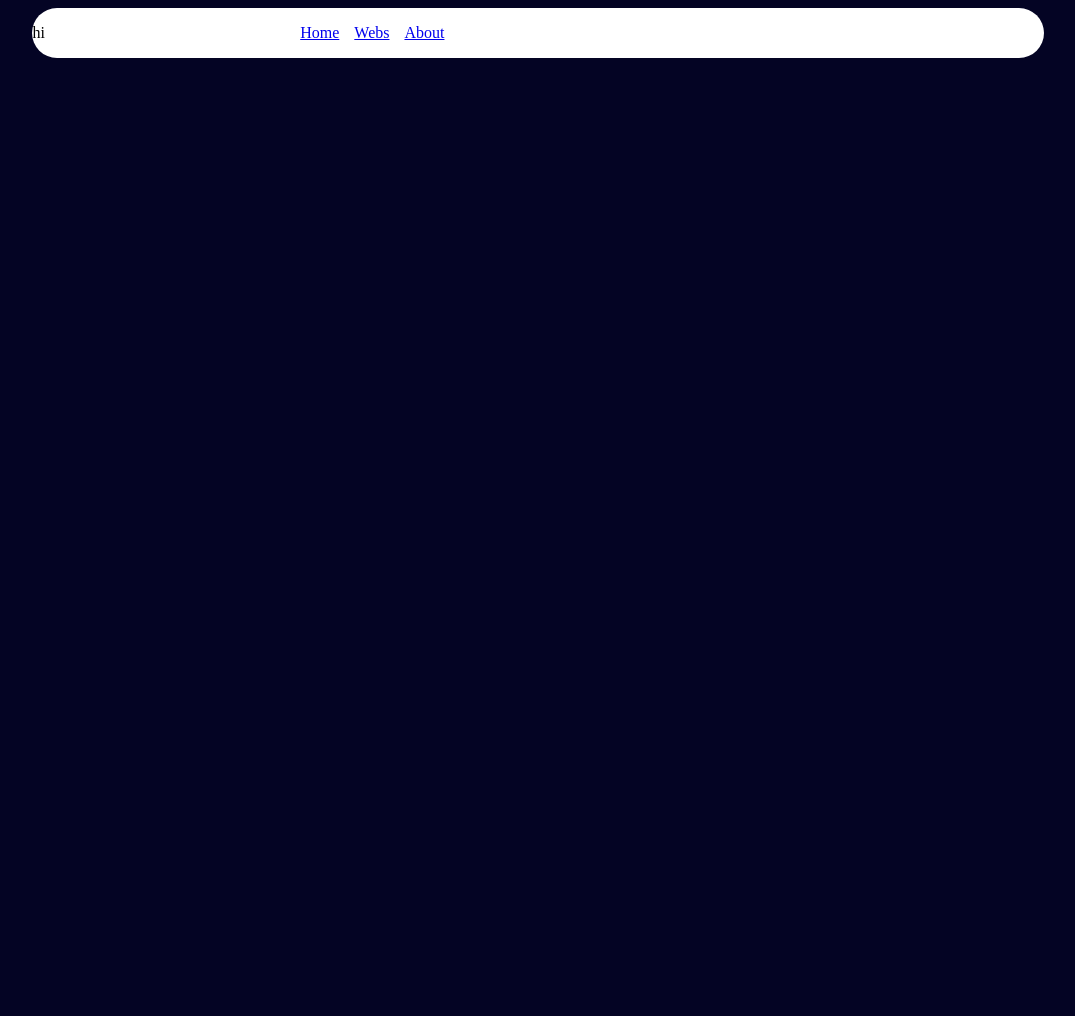
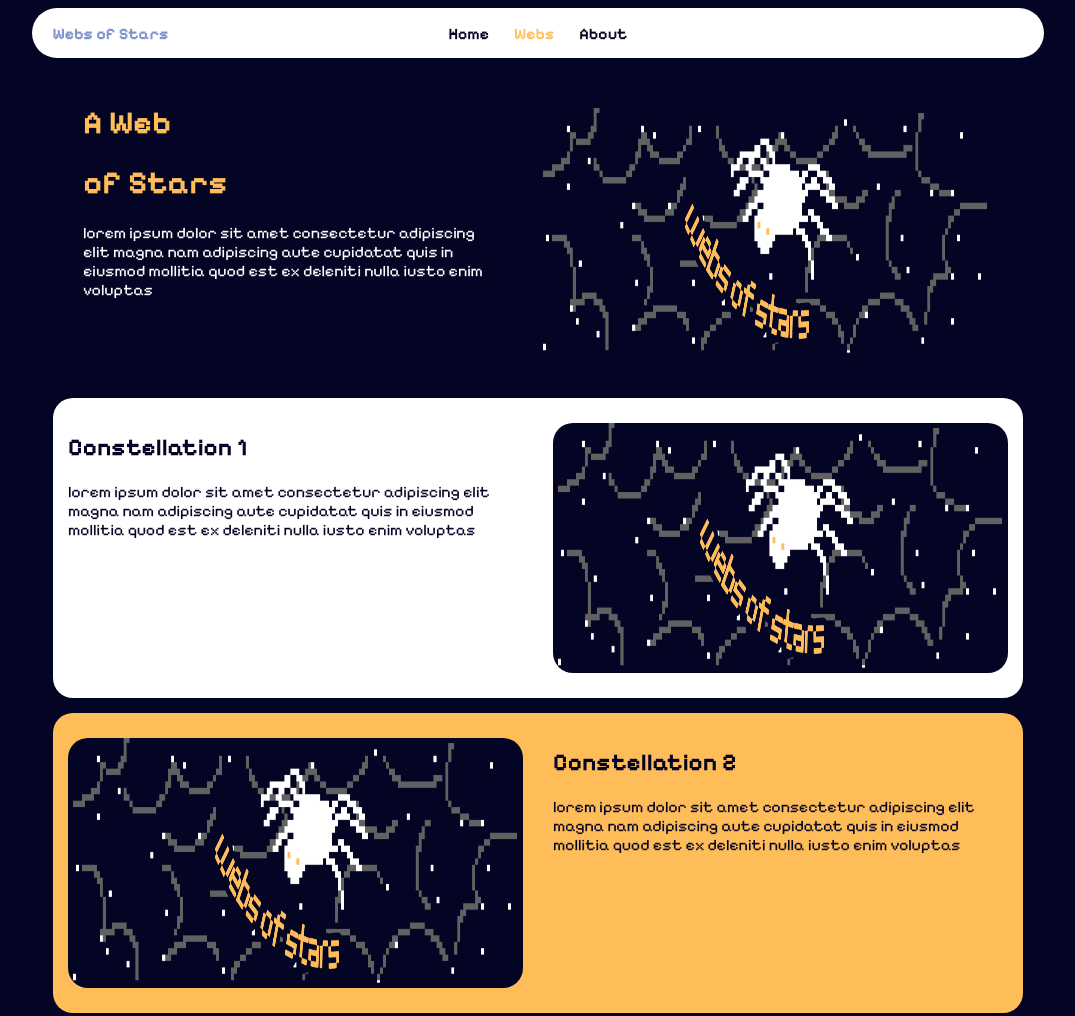
Before and after one commit to TheWhiteHackers/web_of_stars, a plain HTML site: page webs.html in a window 1280 px wide. Shown: the top 1016 px of the page, without its empty margins (102-1177 px from the left). Before the commit the page ends 800 px from the top, so only its background shows below. Drawn offline with Linux system fonts and the light colour scheme.

Commit message:
all pages' layouts and designs complete

```diff
--- a/about.css
+++ b/about.css
@@ -1,46 +1,84 @@
+@import url('https://fonts.googleapis.com/css2?family=Pixelify+Sans:wght@400..700&display=swap');
+
 body {
     background-color: #040424;
     display: flex;
     flex-direction: column;
     align-items: center;
     gap: 15px;
+    font-family: "Pixelify Sans", sans-serif;
+    color: white;
+
 }
 #nav {
     background-color: white;
     width: 80%;
     height: 50px;
     border-radius: 25px;
+    font-weight: 600;
     margin-bottom: 10px;
     display: flex;
     align-items: center;
-    gap: 15px;
+    justify-content: center;
+    position: relative;
+    gap: 25px;
 }
-
+#nav p{
+    position: absolute;
+    left: 20px;
+    color: #7f93cf;
+    font-weight: 700;
+}
 #theholdingdiv{
     width: 80%;
     height: 80%;
-    background-color: aqua;
+    /* background-color: aqua; */
     display: flex;
     flex-direction: row;
     align-items: center;
+    justify-content: center;
+    gap: 10px;
 }
 #theleft {
     width:33%;
     height: 100%;
-    background-color: red;
+    /* background-color: red; */
     margin: 5px;
+    display: flex;
+    align-items: center;
+    justify-content: flex-start;
 }
 #thecenter {
-    width:33%;
+    width:30%;
     height: 100%;
-    background-color: red;
+    /* background-color: red; */
     margin: 5px;
-
+    text-align: center;
+    align-self: flex-start;
+}
+h2{
+    color: #ffbd59;
 }
 #theright {
     width:33%;
     height: 100%;
-    background-color: red;
+    /* background-color: red; */
     margin: 5px;
-
+    display: flex;
+    align-items: center;
+    justify-content: flex-end;
 }
+img{
+    height: 500px;
+    border: 5px solid white;
+    border-radius: 20px;
+    width: 200px;
+}
+a {
+    text-decoration: none;
+    color: #040424;
+}
+#aboutlink{
+    color: #ffbd59;
+    text-decoration: none;
+}
--- a/style.css
+++ b/style.css
@@ -1,9 +1,12 @@
+@import url('https://fonts.googleapis.com/css2?family=Pixelify+Sans:wght@400..700&display=swap');
+
 body {
     background-color: #040424;
     display: flex;
     flex-direction: column;
     align-items: center;
-    gap: 15px;
+    gap: 35px;
+    font-family: "Pixelify Sans", sans-serif;
 }
 
 h1 {
@@ -14,18 +17,27 @@ h1 {
     background-color: white;
     width: 80%;
     height: 50px;
+    font-weight: 600;
     border-radius: 25px;
     margin-bottom: 10px;
     display: flex;
     align-items: center;
-    gap: 15px;
+    justify-content: center;
+    position: relative;
+    gap: 25px;
 
 }
-p{
+#nav p{
+    position: absolute;
+    left: 20px;
+    color: #7f93cf;
+    font-weight: 700;
+}
+#centerbox p{
     width: 25%;
 }
 #centerbox{
-    background-color: red;
+    /* background-color: red; */
     height: 400px;
     width: 80%;
     color:white;
@@ -33,5 +45,26 @@ p{
     flex-direction: column;
     align-items: center;
     justify-content: center;
+    text-align: center;
 
 }
+a {
+    text-decoration: none;
+    color: #040424;
+
+}
+#homelink{
+    color: #ffbd59;
+    text-decoration: none;
+
+}
+#thebutton{
+    padding: 20px;
+    border: none;
+    width: 200px;
+    border-radius: 20px;
+    background-color: #7f93cf;
+    color: white;
+    font-size: 15px;
+    font-family: "Pixelify Sans", sans-serif;
+}
--- /dev/null
+++ b/webs.css
@@ -0,0 +1,120 @@
+@import url('https://fonts.googleapis.com/css2?family=Pixelify+Sans:wght@400..700&display=swap');
+
+body {
+    background-color: #040424;
+    display: flex;
+    flex-direction: column;
+    align-items: center;
+    gap: 15px;
+    font-family: "Pixelify Sans", sans-serif;
+
+}
+
+h1 {
+    color: #ffbd59;
+}
+
+#nav {
+    background-color: white;
+    width: 80%;
+    height: 50px;
+    border-radius: 25px;
+    font-weight: 600;
+    margin-bottom: 10px;
+    display: flex;
+    align-items: center;
+    justify-content: center;
+    position: relative;
+    gap: 25px;
+
+}
+#nav p{
+    position: absolute;
+    left: 20px;
+    color: #7f93cf;
+    font-weight: 700;
+}
+p{
+    /* width: 100%; */
+    color: #040424;
+}
+#centerbox{
+    /* background-color: red; */
+    height: 300px;
+    width: 80%;
+    color:white;
+    display: flex;
+    flex-direction: row;
+    align-items: center;
+    justify-content: center;
+
+}
+h2{
+    color: #040424;
+}
+#right{
+    /* background-color: aqua; */
+    width: 45%;
+    height: 100%;
+    display: flex;
+    align-items: center;
+    justify-content: center;
+}
+#left p{
+    color: white;
+    width: 90%;
+}
+#left{
+    /* background-color:greenyellow; */
+    width: 45%;
+    height: 100%;
+}
+#whiteright{
+    background-color: white;
+    width: 45%;
+    height: 90%;
+    padding: 15px;
+    display: flex;
+    align-items: center;
+    justify-content: center;
+    border-radius: 0px 20px 20px 0px;
+}
+#whiteright img{
+    border-radius: 20px;
+}
+#whiteleft{
+    background-color:white;
+    width: 45%;
+    height: 90%;
+    padding: 15px;
+    border-radius: 20px 0px 0px 20px;
+
+}
+#yellowright{
+    background-color: #ffbd59;
+    width: 45%;
+    height: 90%;
+    padding: 15px;
+    border-radius: 0px 20px 20px 0px;
+}
+#yellowleft{
+    background-color:#ffbd59;
+    width: 45%;
+    height: 90%;
+    padding: 15px;
+    display: flex;
+    align-items: center;
+    justify-content: center;
+    border-radius: 20px 0px 0px 20px;
+
+}
+#yellowleft img{
+    border-radius: 20px;
+}
+a {
+    text-decoration: none;
+    color: #040424;
+}
+#webslink{
+    color: #ffbd59;
+}
--- a/webs.html
+++ b/webs.html
@@ -1,20 +1,77 @@
 <!DOCTYPE html>
 <html>
     <head>
-        <title>Web of Stars - Webs</title>
-        <link rel="stylesheet" href="style.css">
+        <title>Webs of Stars - Webs</title>
+        <link rel="stylesheet" href="webs.css">
     </head>
     <body>
         <div id="nav">
-            <p>hi</p>
+            <p>Webs of Stars</p>
             <a href="index.html" id="homelink">Home</a>
             <a href="webs.html" id="webslink">Webs</a>
             <a href="about.html" id="aboutlink">About</a>
         </div>
 
+        <div id="centerbox">
+            <div id="left">
+                <h1>A Web</h1>
+                <h1>of Stars</h1>
+                <p>lorem ipsum dolor sit amet consectetur adipiscing elit magna nam adipiscing aute cupidatat quis in eiusmod mollitia quod est ex deleniti nulla iusto enim voluptas</p>
+            </div>
+            <div id="right">
+                <img src="/web_of_stars/images/spiderwebheader.png" alt="spider on web" width="100%" height="250">
+            </div>
+        </div>
 
+        <div id="centerbox">
+            <div id="whiteleft">
+                <h2>Constellation 1</h2>
+                <p>lorem ipsum dolor sit amet consectetur adipiscing elit magna nam adipiscing aute cupidatat quis in eiusmod mollitia quod est ex deleniti nulla iusto enim voluptas</p>
+            </div>
+            <div id="whiteright">
+                <img src="/web_of_stars/images/spiderwebheader.png" alt="spider on web" width="100%" height="250">
+            </div>
+        </div>
 
+        <div id="centerbox">
+            <div id="yellowleft">
+                <img src="/web_of_stars/images/spiderwebheader.png" alt="spider on web" width="100%" height="250">
+            </div>
+            <div id="yellowright">
+                <h2>Constellation 2</h2>
+                <p>lorem ipsum dolor sit amet consectetur adipiscing elit magna nam adipiscing aute cupidatat quis in eiusmod mollitia quod est ex deleniti nulla iusto enim voluptas</p>
+            </div>
+        </div>
 
+        <div id="centerbox">
+            <div id="whiteleft">
+                <h2>Constellation 3</h2>
+                <p>lorem ipsum dolor sit amet consectetur adipiscing elit magna nam adipiscing aute cupidatat quis in eiusmod mollitia quod est ex deleniti nulla iusto enim voluptas</p>
+            </div>
+            <div id="whiteright">
+                <img src="/web_of_stars/images/spiderwebheader.png" alt="spider on web" width="100%" height="250">
+            </div>
+        </div>
+
+        <div id="centerbox">
+            <div id="yellowleft">
+                <img src="/web_of_stars/images/spiderwebheader.png" alt="spider on web" width="100%" height="250">
+            </div>
+            <div id="yellowright">
+                <h2>Constellation 4</h2>
+                <p>lorem ipsum dolor sit amet consectetur adipiscing elit magna nam adipiscing aute cupidatat quis in eiusmod mollitia quod est ex deleniti nulla iusto enim voluptas</p>
+            </div>
+        </div>
+
+        <div id="centerbox">
+            <div id="whiteleft">
+                <h2>Constellation 5</h2>
+                <p>lorem ipsum dolor sit amet consectetur adipiscing elit magna nam adipiscing aute cupidatat quis in eiusmod mollitia quod est ex deleniti nulla iusto enim voluptas</p>
+            </div>
+            <div id="whiteright">
+                <img src="/web_of_stars/images/spiderwebheader.png" alt="spider on web" width="100%" height="250">
+            </div>
+        </div>
 
     </body>
 </html>
```
Also changed, not shown: about.html (+19 -5 lines), index.html (+4 -3 lines).
